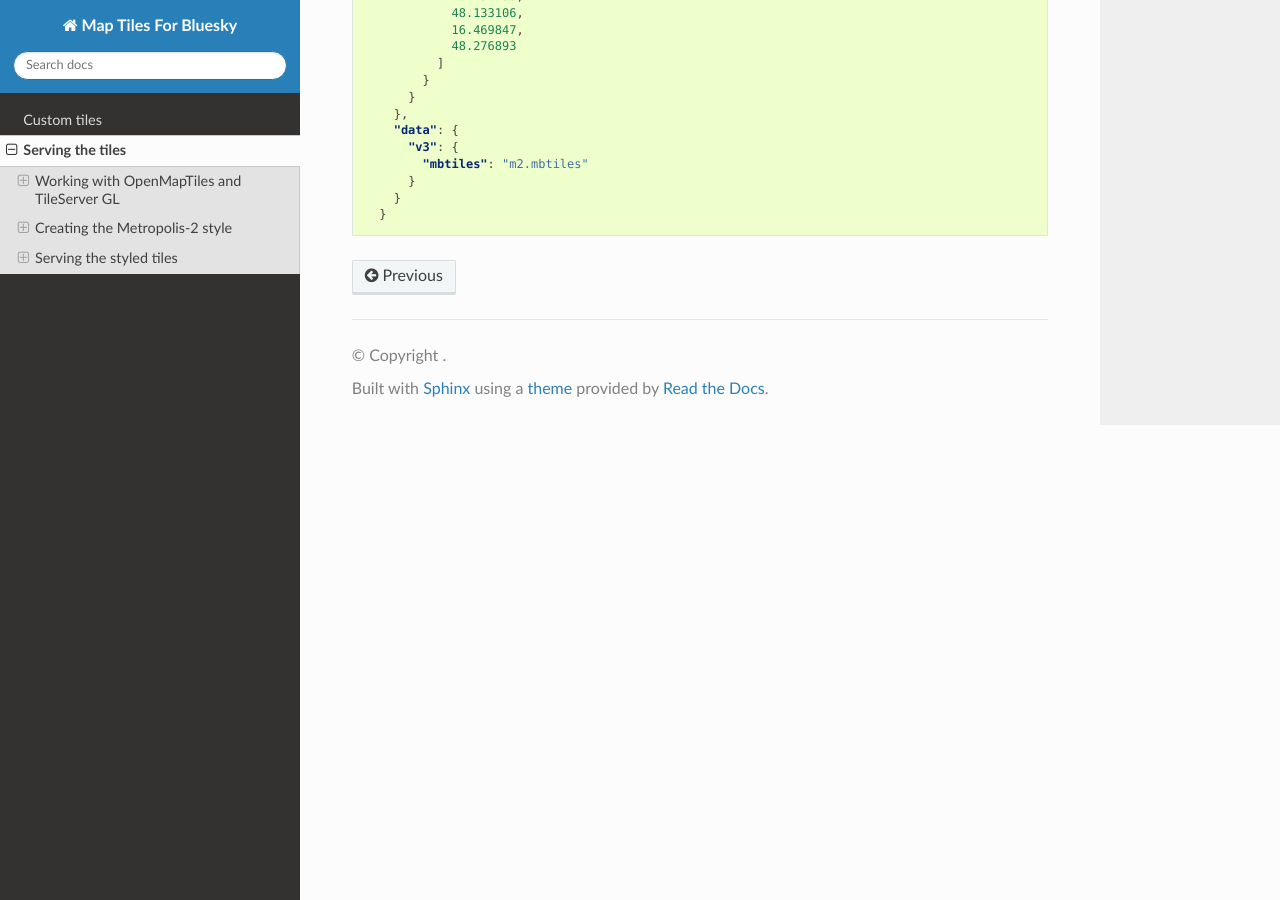
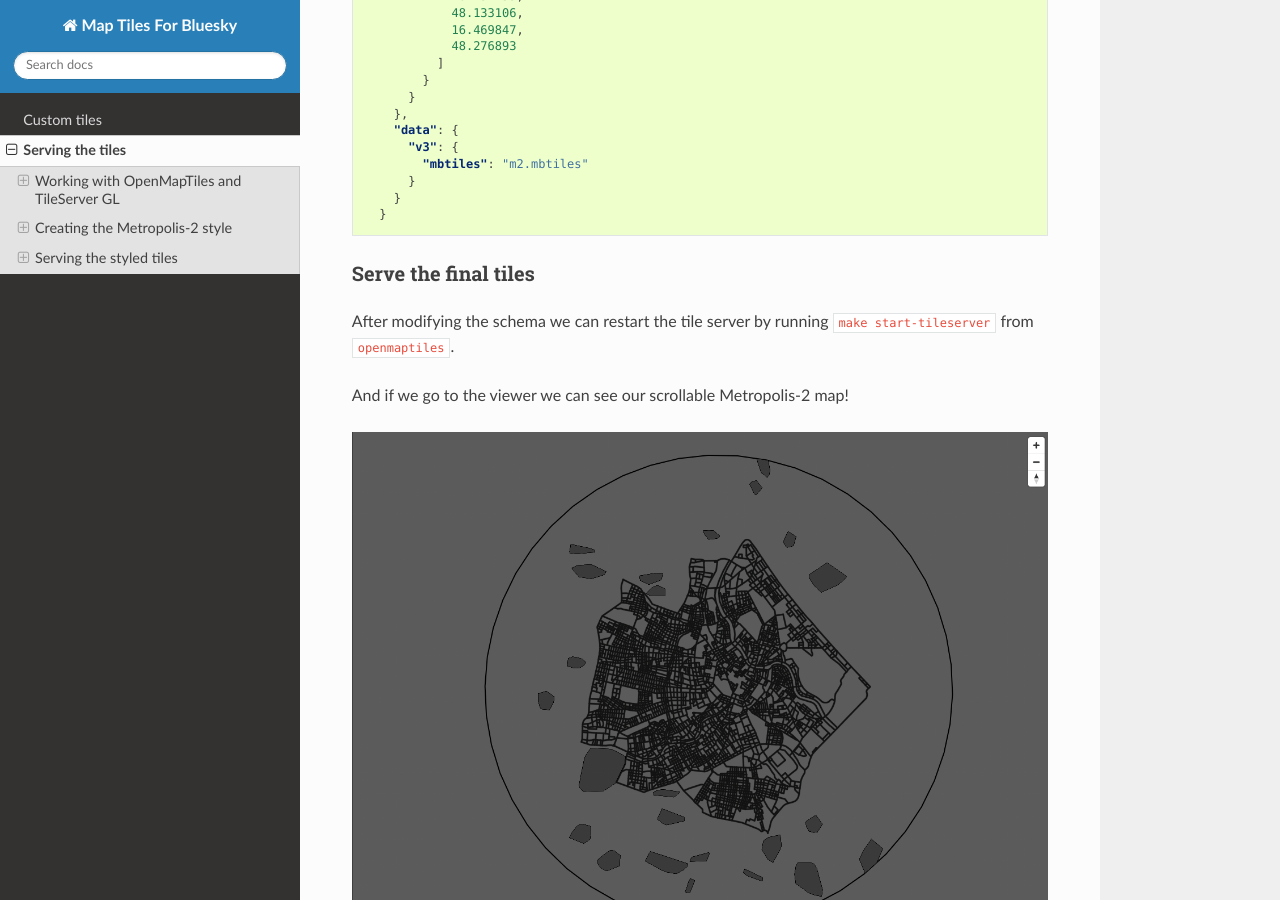
Before and after one commit to Metropolis-2/bluesky-maptiles-docs, a Sphinx documentation site: the page built from docs/source/server.rst, in a window 1280 px wide and 900 px high, scrolled down 18599 px. Built offline with Sphinx 7.4.7 and the Read the Docs theme 2.0.0, drawn with Linux system fonts in a browser that asks for light colours.

Commit message:
update final image

```diff
--- a/docs/source/server.rst
+++ b/docs/source/server.rst
@@ -388,3 +388,14 @@ This final config file looks like this,
 
 .. literalinclude:: ../configs/config.json
   :language: JSON
+
+Serve the final tiles
+**************************************
+
+After modifying the schema we can restart the tile server by running :code:`make start-tileserver`
+from :code:`openmaptiles`.
+
+And if we go to the viewer we can see our scrollable Metropolis-2 map!
+
+.. image:: ../images/final_tiles.png
+   :width: 900
```
